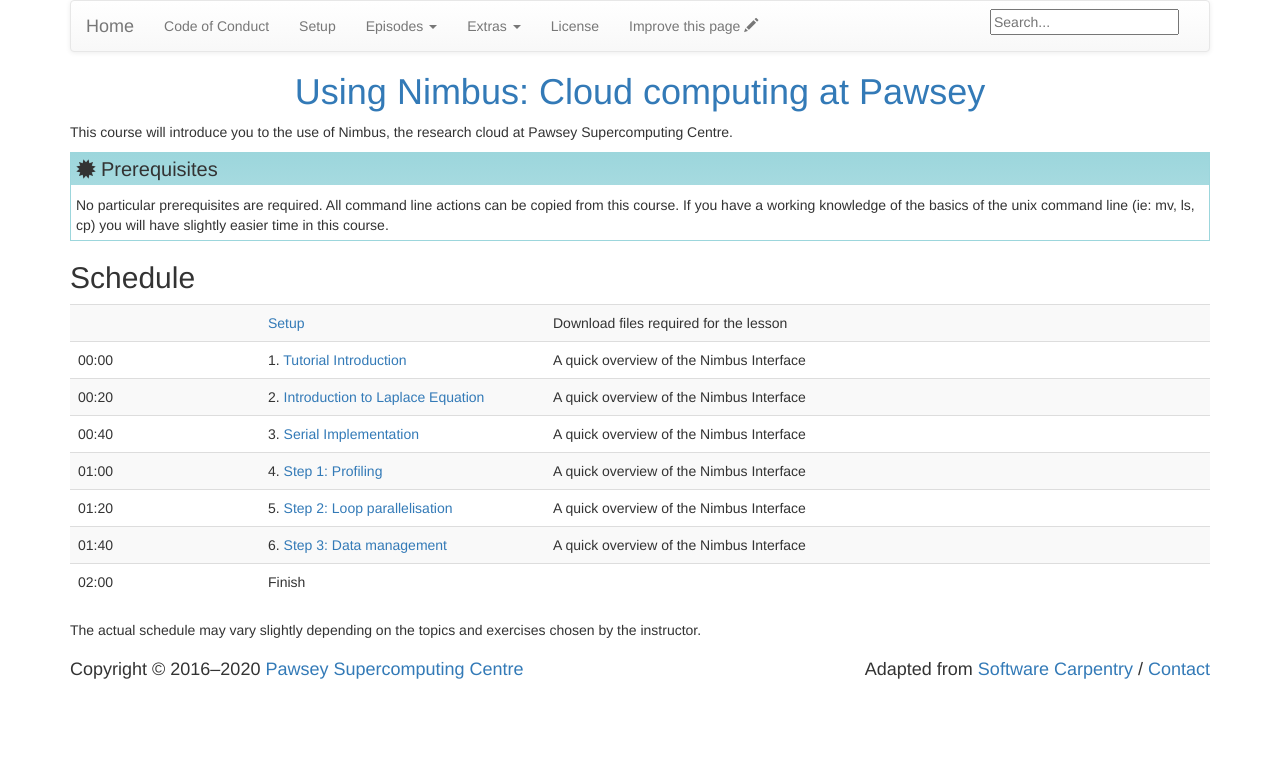
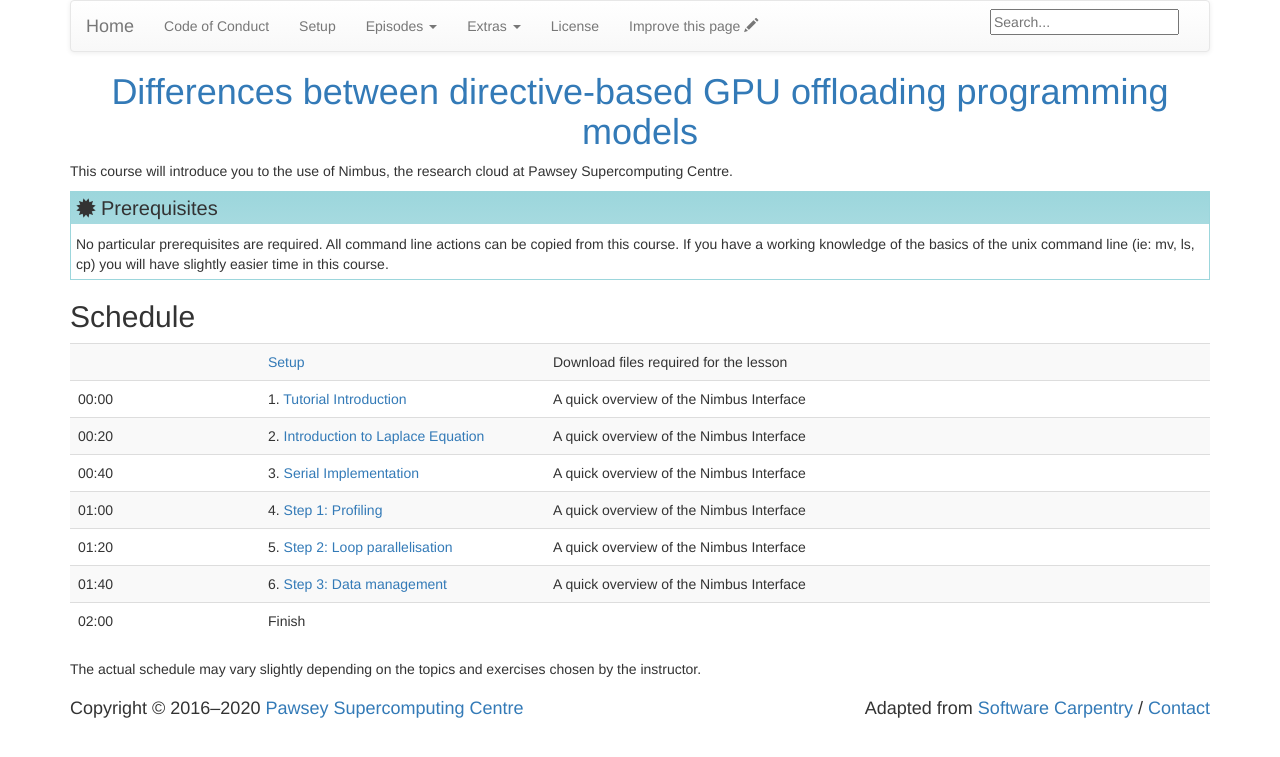
Before and after one commit to mcytowski/Laplace-GPU-Offload, a Jekyll site: the page built from index.md, in a window 1280 px wide. Shown: the top 757 px of the page. Built offline with Jekyll 4.4.1, drawn with Linux system fonts in a browser that asks for light colours.

Commit message:
adding title

```diff
--- a/_config.yml
+++ b/_config.yml
@@ -6,7 +6,7 @@
 carpentry: "swc"
 
 # Overall title for pages.
-title: "Using Nimbus: Cloud computing at Pawsey"
+title: "Differences between directive-based GPU offloading programming models"
 
 # Contact.  This *must* include the protocol: if it's an email
 # address, it must look like "mailto:lessons@software-carpentry.org",
```
